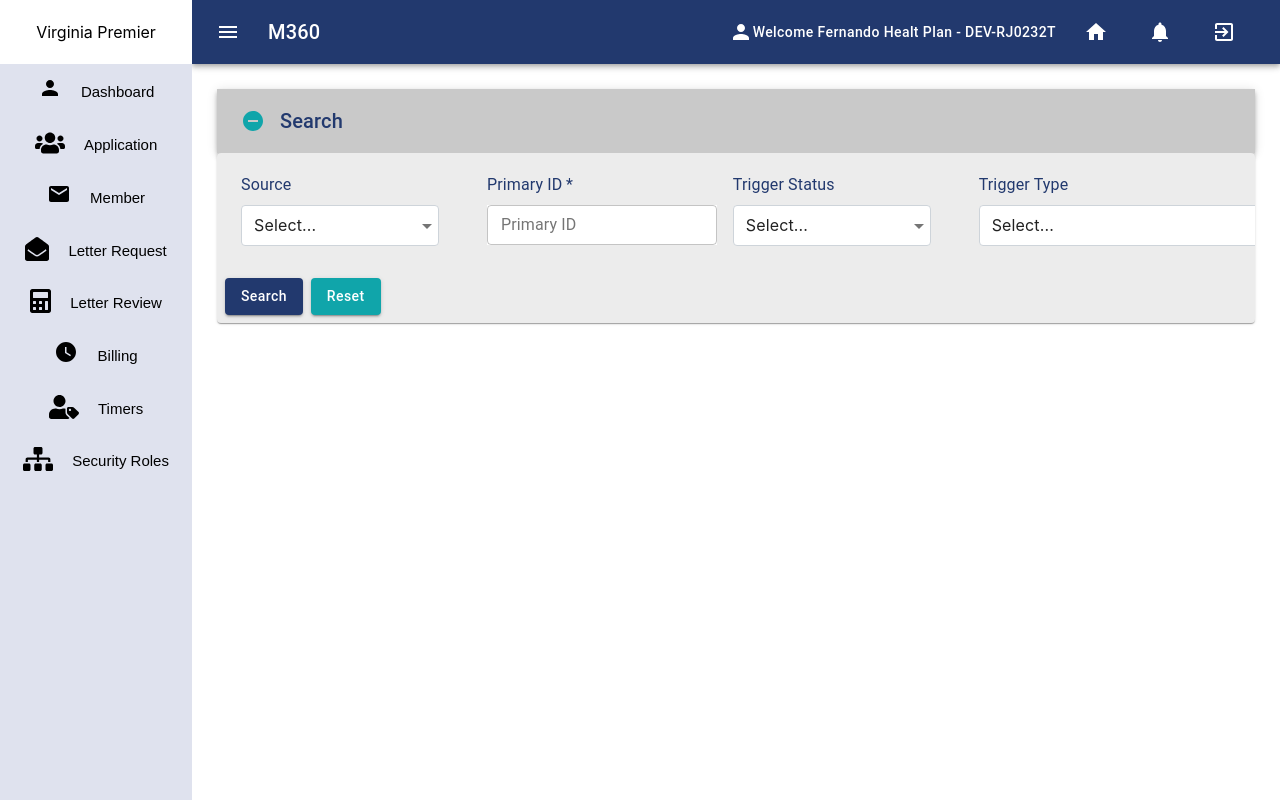
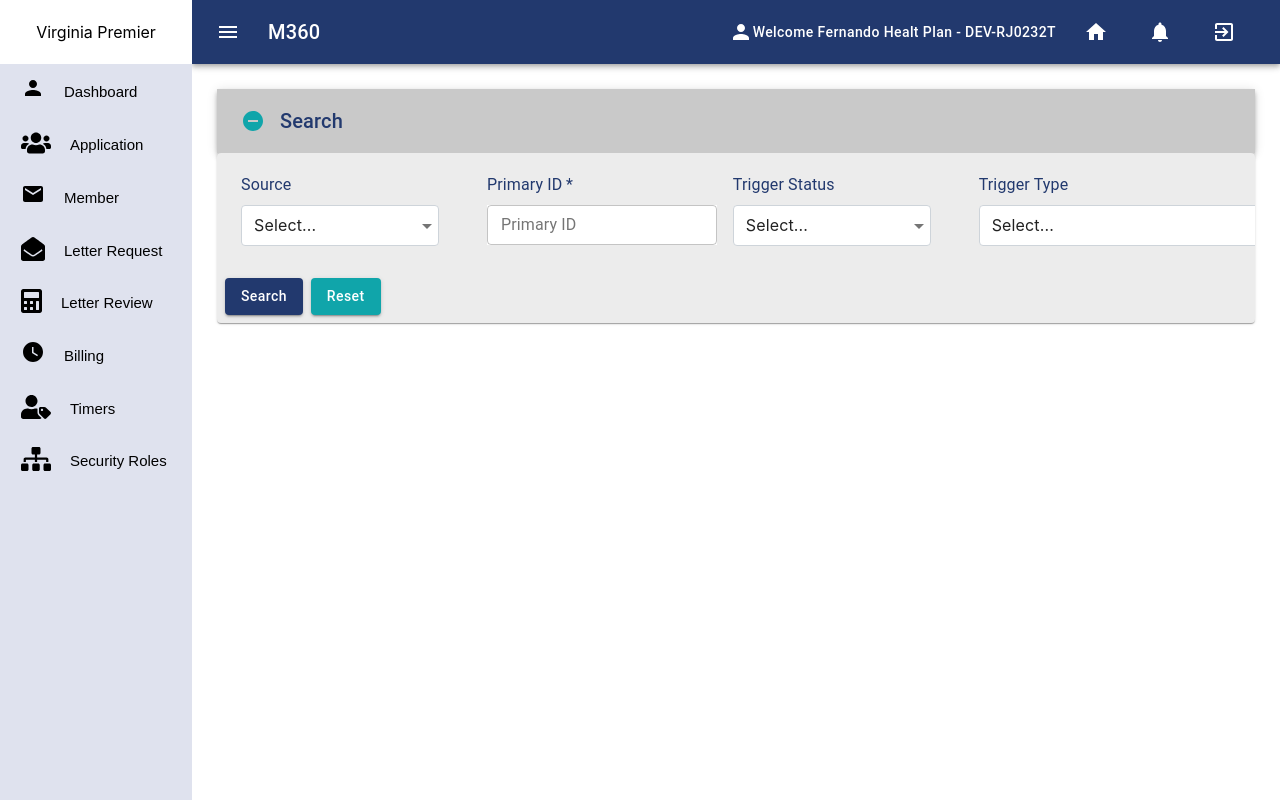
Before and after one commit to fToledo29/ui-dev-challenge, a React (Create React App) app: page / in a window 1280 px wide. Built offline with nearby package versions, Linux system fonts and the light colour scheme.

Commit message:
Adjusting menu icons position

```diff
--- a/src/components/nav/appbar/appbar.component.css
+++ b/src/components/nav/appbar/appbar.component.css
@@ -1,8 +1,9 @@
 /* Sibebar menu on status closed */
-.side-menu {
-	height: 90vh;
-	position: fixed;
-	width: 50px;
+.side-menu_closed {
+	height: 100%;
+	/* height: 90vh; */
+	/* position: fixed; */
+	/* width: 50px; */
 	background-color: #DFE2EE;
 	width: 5vw;
 
--- a/src/components/nav/appbar/appbar.component.js
+++ b/src/components/nav/appbar/appbar.component.js
@@ -20,6 +20,8 @@ const useStyles = makeStyles((theme) => ({
 		height: '100%',
 		width: '100%',
 		marginLeft: 0,
+		justifyContent: 'left',
+		paddingLeft: '1.3rem',
 		"&:hover": {
 			backgroundColor: "transparent"
 		  }
```
